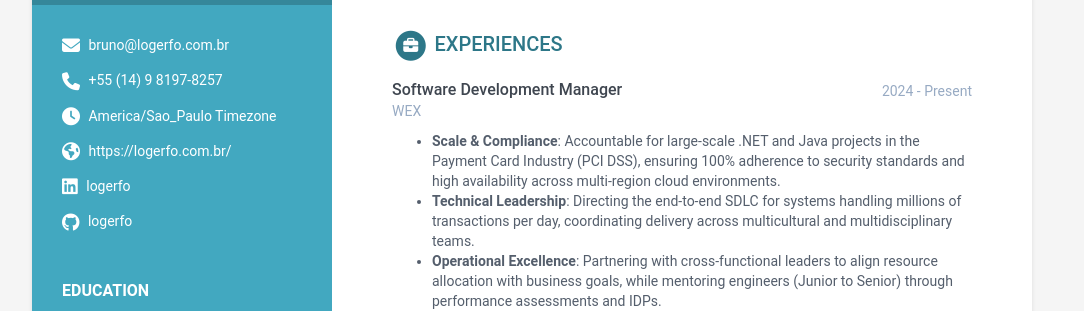
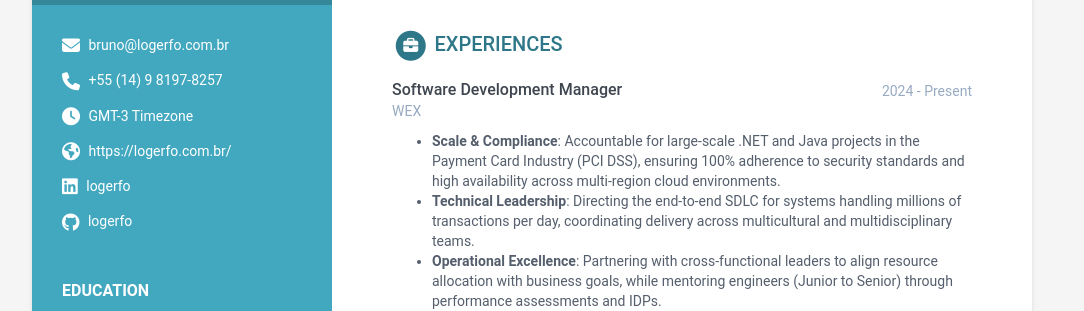
Before and after one commit to Logerfo/resume, a Jekyll site: the page built from index.html, in a window 1280 px wide. Shown: the part 298-609 px from the top of the page, without its empty margins (108-1192 px from the left). Built offline with Jekyll 4.4.1, drawn with Linux system fonts in a browser that asks for light colours.

Commit message:
Update data.yml

```diff
--- a/_data/data.yml
+++ b/_data/data.yml
@@ -18,7 +18,7 @@ sidebar:
   # Sidebar links
   email: bruno@logerfo.com.br
   phone: +55 (14) 9 8197-8257
-  timezone: America/Sao_Paulo # Enter your timezone, e.g., America/Havana, Africa/Casablanca, America/North_Dakota/Center
+  timezone: GMT-3 # Enter your timezone, e.g., America/Havana, Africa/Casablanca, America/North_Dakota/Center
   website: https://logerfo.com.br/ # Include the full website URL, including "http://" or "https://".
   linkedin: logerfo
   github: logerfo
```
